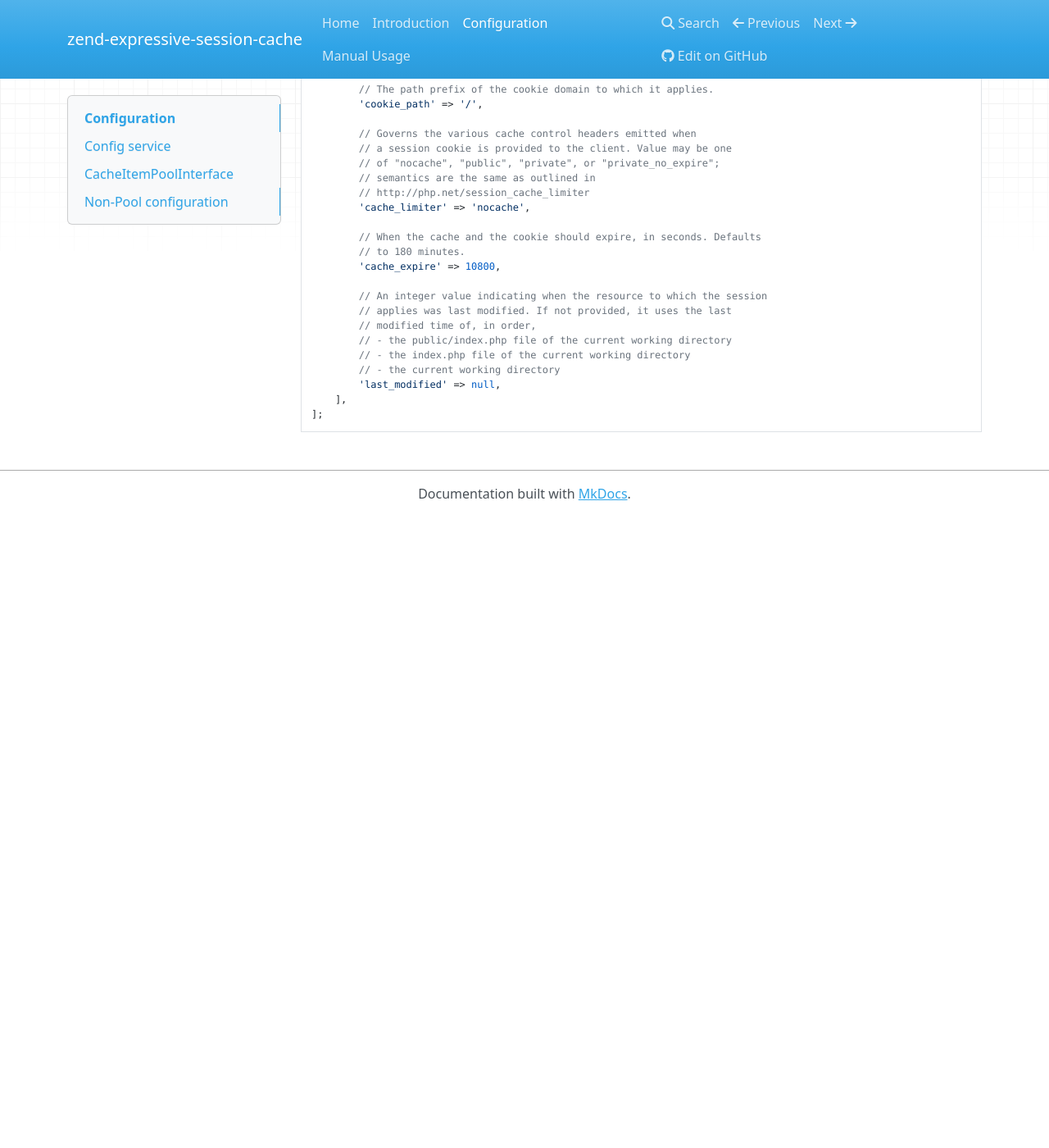
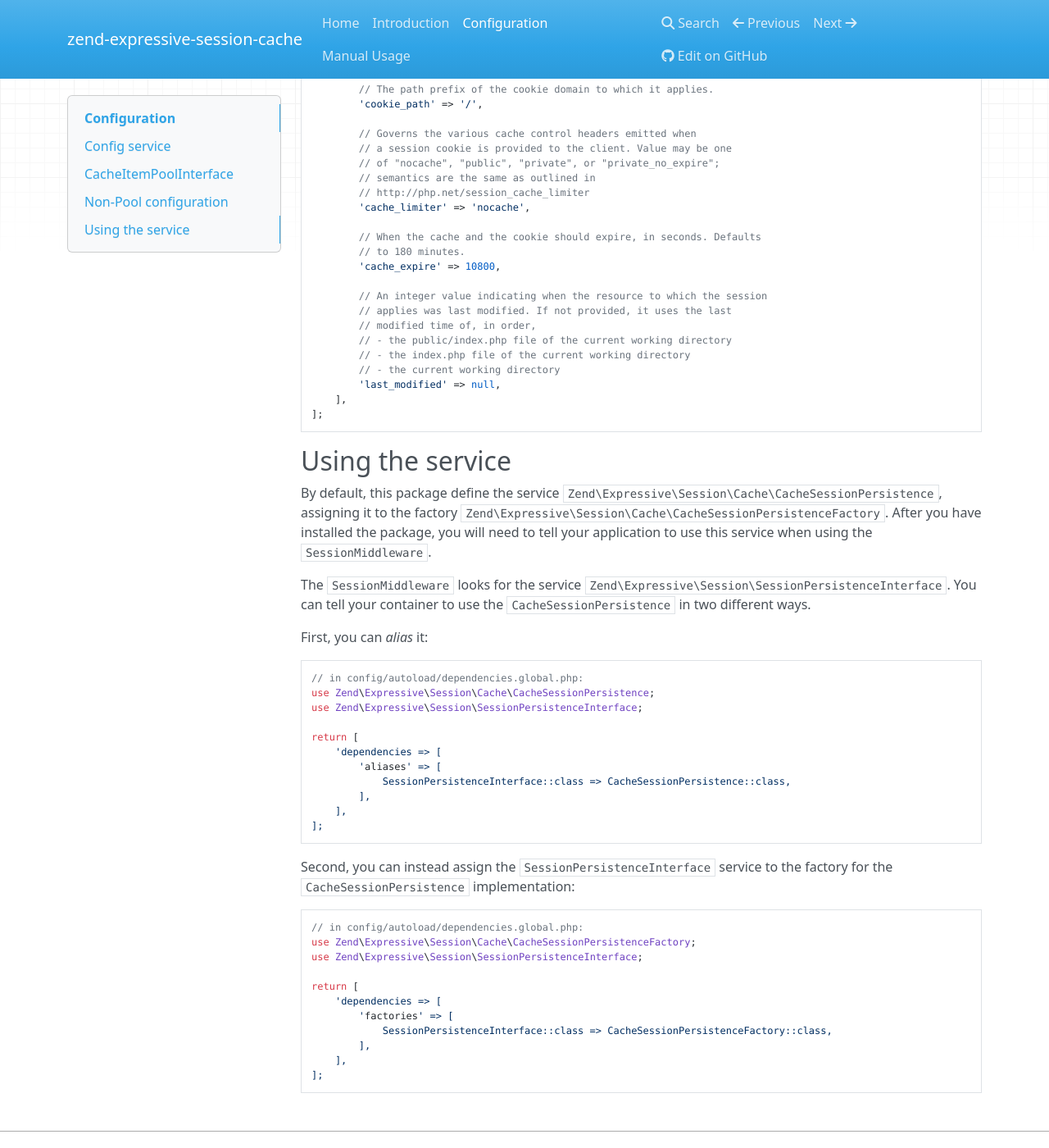
Before and after one commit to zendframework/zend-expressive-session-cache, an MkDocs documentation site: the page built from docs/book/v1/config.md, in a window 1280 px wide and 1400 px high, scrolled down 1744 px. Shown: the whole window at 82% size. Built offline with MkDocs 1.6.1, drawn with Linux system fonts in a browser that asks for light colours; nearby versions of some CDN libraries; old or Windows-style settings are respelled for this version of MkDocs; before the commit the page ends 2374 px from its top, so only the background shows below that.

Commit message:
Detail how to configure zend-expressive-session to use CacheSessionPersistence
Demonstrates both using an alias and a factory.

````diff
--- a/docs/book/v1/config.md
+++ b/docs/book/v1/config.md
@@ -114,3 +114,47 @@ return [
     ],
 ];
 ```
+
+## Using the service
+
+By default, this package define the service `Zend\Expressive\Session\Cache\CacheSessionPersistence`,
+assigning it to the factory `Zend\Expressive\Session\Cache\CacheSessionPersistenceFactory`.
+After you have installed the package, you will need to tell your application to
+use this service when using the `SessionMiddleware`.
+
+The `SessionMiddleware` looks for the service `Zend\Expressive\Session\SessionPersistenceInterface`.
+You can tell your container to use the `CacheSessionPersistence` in two
+different ways.
+
+First, you can _alias_ it:
+
+```php
+// in config/autoload/dependencies.global.php:
+use Zend\Expressive\Session\Cache\CacheSessionPersistence;
+use Zend\Expressive\Session\SessionPersistenceInterface;
+
+return [
+    'dependencies => [
+        'aliases' => [
+            SessionPersistenceInterface::class => CacheSessionPersistence::class,
+        ],
+    ],
+];
+```
+
+Second, you can instead assign the `SessionPersistenceInterface` service to the
+factory for the `CacheSessionPersistence` implementation:
+
+```php
+// in config/autoload/dependencies.global.php:
+use Zend\Expressive\Session\Cache\CacheSessionPersistenceFactory;
+use Zend\Expressive\Session\SessionPersistenceInterface;
+
+return [
+    'dependencies => [
+        'factories' => [
+            SessionPersistenceInterface::class => CacheSessionPersistenceFactory::class,
+        ],
+    ],
+];
+```
````
